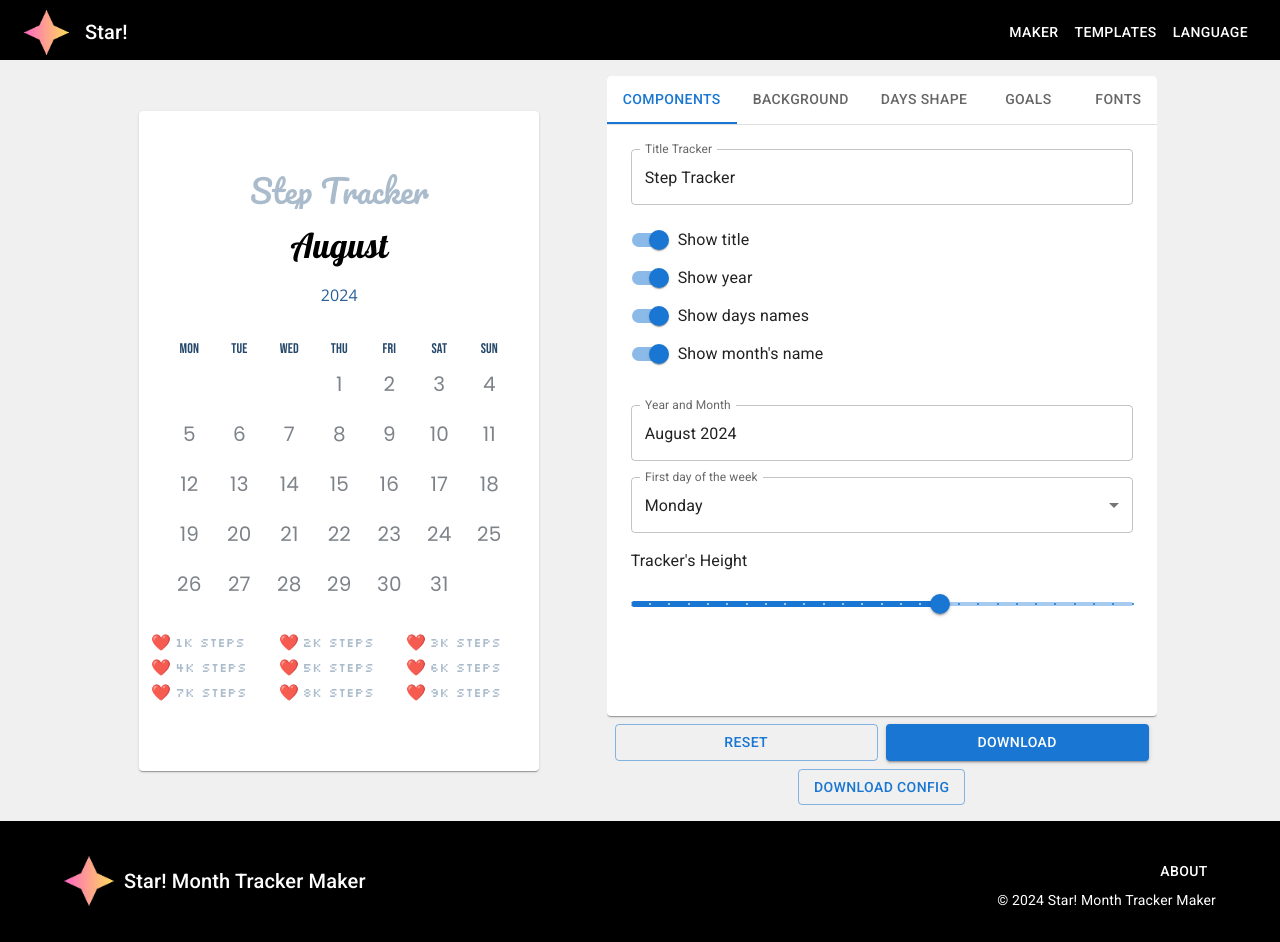
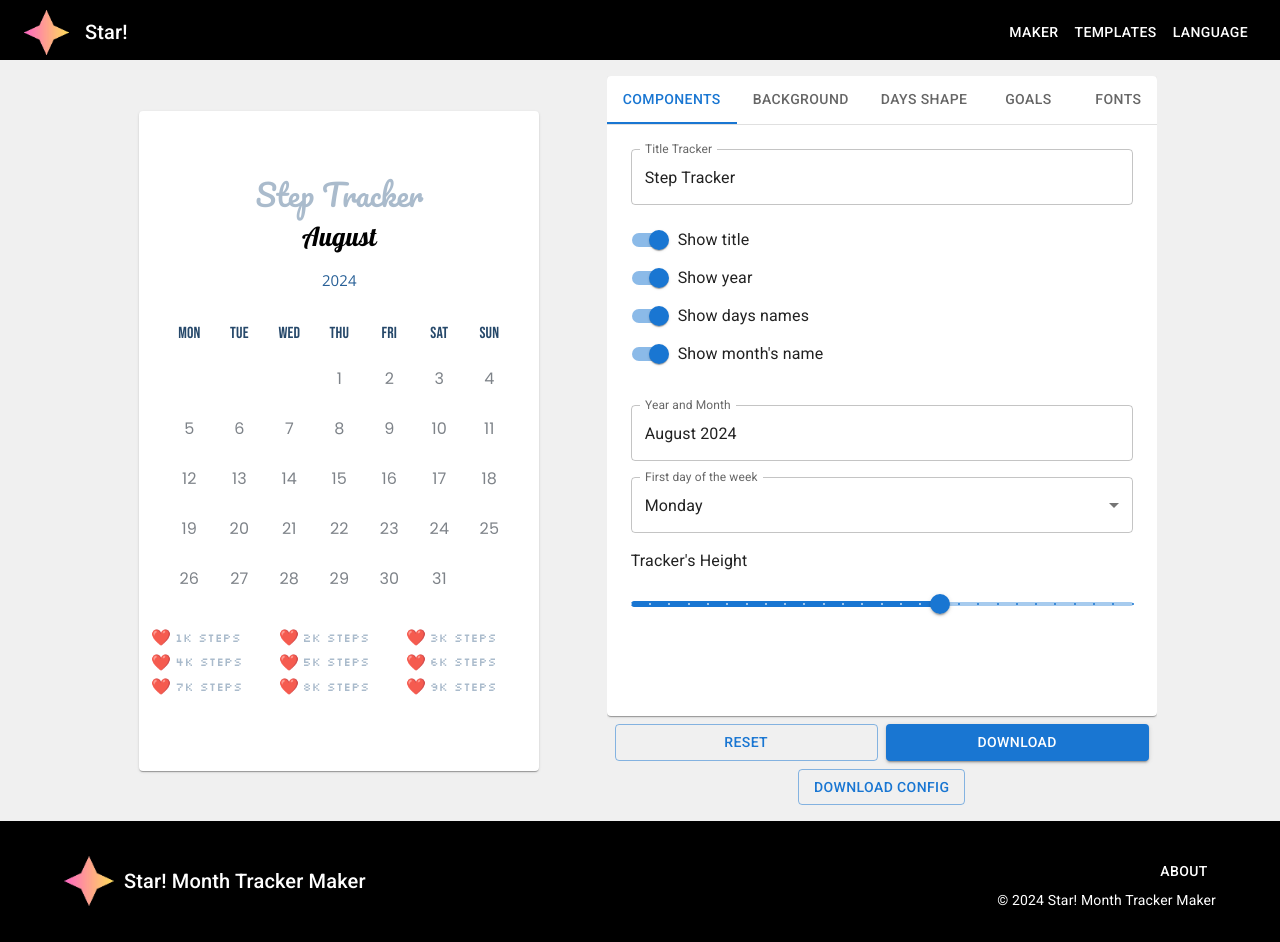
Before and after one commit to TundraDv/react-month-tracker-maker, a React (Create React App) app in the folder react-month-tracker-maker/: page / in a window 1280 px wide. Built offline with nearby package versions, Linux system fonts and the light colour scheme; a web font is replaced by a local one.

Commit message:
font size, font bold, font italics

```diff
--- a/react-month-tracker-maker/src/App.js
+++ b/react-month-tracker-maker/src/App.js
@@ -3,7 +3,6 @@ import * as React from "react";
 import {
   createBrowserRouter,
   RouterProvider,
-  Navigate,
 } from "react-router-dom";
 import MakerView from "./Views/MakerView";
 import ErrorView from "./Views/ErrorView";
--- a/react-month-tracker-maker/src/Assets/BackgroundImage/backgroundImages.json
+++ b/react-month-tracker-maker/src/Assets/BackgroundImage/backgroundImages.json
@@ -17,7 +17,6 @@
   { "id": 15, "src": "BackgroundImage/cuagray.jpg", "title": "cuagray" },
   { "id": 16, "src": "BackgroundImage/sparseblue.jpg", "title": "sparseblue" },
   { "id": 17, "src": "BackgroundImage/moonday.jpg", "title": "moonday" },
-  { "id": 18, "src": "BackgroundImage/goyo.jpg", "title": "goyo" },
   { "id": 19, "src": "BackgroundImage/sofrpink.jpg", "title": "sofrpink" },
   { "id": 20, "src": "BackgroundImage/tulip2.jpg", "title": "tulip2" },
   { "id": 21, "src": "BackgroundImage/cuacute.jpg", "title": "cuacute" },
--- a/react-month-tracker-maker/src/Components/Calendar.jsx
+++ b/react-month-tracker-maker/src/Components/Calendar.jsx
@@ -47,16 +47,36 @@ function Calendar({ data }) {
     emojiSize = 15,
     selectedFonts,
     selectedColors,
+    boldSettings,
+    italicSettings,
+    fontSizes,
     imageLocalDataBackground = [],
     selectedLocalImageBackground = null,
     imageLocalDataDayShape = [],
     selectedLocalImageDayShape = null,
     indexCard = 0
   } = data;
+  const selectedFontsLength = selectedFonts.length;
+  const goalsSelectedFonts=selectedFonts[selectedFontsLength-2];
+  const goalsSelectedColors=selectedColors[selectedFontsLength-2];
+  const goalsBoldSettings=boldSettings[selectedFontsLength-2];
+  const goalsItalicSettings=italicSettings[selectedFontsLength-2];
+  const goalsFontSizes=fontSizes[selectedFontsLength-2];
+
+  const goalsSettings = {
+    columns,
+    rows,
+    textfields,
+    emojis,
+    goalsSelectedFonts,
+    goalsSelectedColors,
+    goalsBoldSettings,
+    goalsItalicSettings,
+    goalsFontSizes
+  }
 
   const { locale, translate } = useLanguage();
 
-  // Set dayjs locale globally
   useEffect(() => {
     dayjs.locale(locale);
   }, [locale]);
@@ -130,27 +150,43 @@ function Calendar({ data }) {
           <Typography
             variant="h3"
             sx={{
-              mb: 2,
+              mb: 1,
               fontFamily: selectedFonts[0],
               color: selectedColors[0],
-              textAlign: 'center', // Center the text
-              fontSize: { xs: '1.5rem', sm: '2rem' }, // Responsive font size
+              fontWeight: boldSettings[0] ? 'bold' : 'normal',
+              fontStyle: italicSettings[0] ? 'italic' : 'normal',
+              fontSize: fontSizes[0],
+              textAlign: 'center',
               lineHeight: 1.2, // Adjust line height for better fit
-              whiteSpace: 'nowrap', // Prevent text wrapping
-              overflow: 'hidden', // Hide overflow
-              textOverflow: 'ellipsis', // Add ellipsis if needed
+              // whiteSpace: 'nowrap', // Prevent text wrapping
+              // overflow: 'hidden', // Hide overflow
+              // textOverflow: 'ellipsis', // Add ellipsis if needed
             }}
           >
             {titleTextContext}
           </Typography>
         )}
         {monthContext && (
-          <Typography variant="h4" sx={{ mb: 2, fontFamily: selectedFonts[1], color: selectedColors[1] }}>
+          <Typography variant="h4"
+          sx={{ mb: 2,
+                fontFamily: selectedFonts[1],
+                color: selectedColors[1],
+                fontWeight: boldSettings[1] ? 'bold' : 'normal',
+                fontStyle: italicSettings[1] ? 'italic' : 'normal',
+                fontSize: fontSizes[1],
+                textAlign: 'center' }}>
             {dateValueContext.locale(locale).format('MMMM')}
           </Typography>
         )}
         {yearContext && (
-          <Typography variant="body1" sx={{ mb: 2, fontFamily: selectedFonts[2], color: selectedColors[2] }}>
+          <Typography variant="body1"
+          sx={{ mb: 2,
+            fontFamily: selectedFonts[2],
+            color: selectedColors[2],
+            fontWeight: boldSettings[2] ? 'bold' : 'normal',
+            fontStyle: italicSettings[2] ? 'italic' : 'normal',
+            fontSize: fontSizes[2],
+            textAlign: 'center' }}>
             {dateValueContext.locale(locale).format('YYYY')}
           </Typography>
         )}
@@ -159,7 +195,14 @@ function Calendar({ data }) {
             <Grid container item xs={12} spacing={0} justifyContent="center">
               {daysNameContext && weekdays.map((dayName, index) => (
                 <Grid item xs={1} key={index} sx={{ textAlign: 'center', minWidth: 50, boxSizing: 'border-box' }}>
-                  <Typography variant="body2" sx={{ fontFamily: selectedFonts[3], color: selectedColors[3] }}>
+                  <Typography variant="body2"
+                    sx={{ mb: 1,
+                      fontFamily: selectedFonts[3],
+                      color: selectedColors[3],
+                      fontWeight: boldSettings[3] ? 'bold' : 'normal',
+                      fontStyle: italicSettings[3] ? 'italic' : 'normal',
+                      fontSize: fontSizes[3],
+                      textAlign: 'center' }}>
                     {dayName}
                   </Typography>
                 </Grid>
@@ -205,7 +248,9 @@ function Calendar({ data }) {
                             position: 'relative',
                             fontFamily: selectedFonts[4],
                             color: selectedColors[4],
-                            fontSize: 20,
+                            fontWeight: boldSettings[4] ? 'bold' : 'normal',
+                            fontStyle: italicSettings[4] ? 'italic' : 'normal',
+                            fontSize: fontSizes[4],
                             textAlign: 'center',
                             zIndex: 1,
                             opacity: 1,
@@ -236,12 +281,7 @@ function Calendar({ data }) {
           </Grid>
         </Box>
         <Goals
-          columns={columns}
-          rows={rows}
-          textfields={textfields}
-          emojis={emojis}
-          selectedFonts={selectedFonts}
-          selectedColors={selectedColors}
+          goalsSettings = {goalsSettings}
         />
       </Box>
     </Card>
--- a/react-month-tracker-maker/src/Components/Goals.jsx
+++ b/react-month-tracker-maker/src/Components/Goals.jsx
@@ -1,9 +1,16 @@
 import React from "react";
 import { Grid, Stack, Typography, Box } from "@mui/material"
 
-function Goals( {columns, rows, textfields, emojis, selectedFonts, selectedColors} ) {
-  const lastFont = selectedFonts[selectedFonts.length - 2];
-  const lastColor = selectedColors[selectedColors.length - 2];
+function Goals( {goalsSettings} ) {
+  const { columns,
+    rows,
+    textfields,
+    emojis,
+    goalsSelectedFonts,
+    goalsSelectedColors,
+    goalsBoldSettings,
+    goalsItalicSettings,
+    goalsFontSizes } = goalsSettings;
 
   const totalItems = rows * columns;
   return (
@@ -37,14 +44,20 @@ function Goals( {columns, rows, textfields, emojis, selectedFonts, selectedColor
                 }}>
                   {emojis[index]}
                 </span>
-                <Typography sx={{ position: 'relative',
-        // display: 'inline-block',
-        // color: 'white',
-        // textShadow: '1px 1px 2px rgba(0, 0, 0, 1)',
-        fontSize: '0.8rem',fontFamily: lastFont, color: lastColor }}>
-                  {/* <b> */}
+                <Typography
+                sx={{
+                  position: 'relative',
+                  // display: 'inline-block',
+                  // color: 'white',
+                  // textShadow: '1px 1px 2px rgba(0, 0, 0, 1)',
+                  fontFamily: goalsSelectedFonts,
+                  color: goalsSelectedColors,
+                  fontWeight: goalsBoldSettings ? 'bold' : 'normal',
+                  fontStyle: goalsItalicSettings ? 'italic' : 'normal',
+                  fontSize: goalsFontSizes,
+                  textAlign: 'center'
+                  }}>
                   {textfields[index]}
-                  {/* </b> */}
                 </Typography>
               </Stack>
             ) : null}
--- a/react-month-tracker-maker/src/Views/MakerView.jsx
+++ b/react-month-tracker-maker/src/Views/MakerView.jsx
@@ -21,7 +21,7 @@ function MakerView() {
   const { selectedId: selectedIdDayShape, imageLocalData: imageLocalDataDayShape, selectedLocalImage: selectedLocalImageDayShape, selectedImageDayShape, transparency: transparencyDayShape, backgroundColor: backgroundColorDayShape } = useDayShapeContext();
   const { selectedId, imageLocalData: imageLocalDataBackground, selectedLocalImage: selectedLocalImageBackground, selectedImageBackground, transparency, backgroundColor } = useBackgroundImageContext();
   const { titleTextContext, heightContext, titleContext, yearContext, monthContext, daysNameContext, firstDayContext, dateValueContext } = useComponentsContext();
-  const { selectedFonts, selectedColors } = useFontContext();
+  const { selectedFonts, selectedColors, boldSettings, italicSettings, fontSizes } = useFontContext();
   const { columns, rows, textfields, emojis, fillingEmojis, emojiSize } = useGoalsContext();
   const { id } = useParams();
 
@@ -48,13 +48,16 @@ function MakerView() {
       heightContext,
       selectedFonts,
       selectedColors,
+      boldSettings,
+      italicSettings,
+      fontSizes,
       columns,
       rows,
       textfields,
       emojis
     };
   }, [
-    selectedId, selectedIdDayShape, selectedImageBackground, transparency, backgroundColor,
+    selectedId, boldSettings, italicSettings, fontSizes, selectedIdDayShape, selectedImageBackground, transparency, backgroundColor,
     selectedImageDayShape, transparencyDayShape, backgroundColorDayShape,
     titleTextContext, titleContext, yearContext, daysNameContext, monthContext, firstDayContext, heightContext,
     selectedFonts, selectedColors, columns, rows, textfields, emojis
@@ -84,13 +87,16 @@ function MakerView() {
       emojiSize,
       selectedFonts,
       selectedColors,
+      boldSettings,
+      italicSettings,
+      fontSizes,
       imageLocalDataBackground,
       selectedLocalImageBackground,
       imageLocalDataDayShape,
       selectedLocalImageDayShape
     };
   }, [
-    selectedImageDayShape, transparencyDayShape, backgroundColorDayShape, selectedImageBackground, transparency, backgroundColor,
+    selectedImageDayShape, boldSettings, italicSettings, fontSizes, transparencyDayShape, backgroundColorDayShape, selectedImageBackground, transparency, backgroundColor,
     titleTextContext, heightContext, titleContext, yearContext, monthContext, daysNameContext, firstDayContext, dateValueContext,
     columns, rows, textfields, emojis, fillingEmojis, emojiSize, selectedFonts, selectedColors,
     imageLocalDataBackground, selectedLocalImageBackground, imageLocalDataDayShape, selectedLocalImageDayShape
--- a/react-month-tracker-maker/src/Views/TemplatesView.jsx
+++ b/react-month-tracker-maker/src/Views/TemplatesView.jsx
@@ -31,6 +31,9 @@ function TemplatesView() {
             firstDayContext: item.firstDayContext,
             selectedFonts: item.selectedFonts,
             selectedColors: item.selectedColors,
+            boldSettings: item.boldSettings,
+            italicSettings: item.italicSettings,
+            fontSizes: item.fontSizes,
             columns: item.columns,
             rows: item.rows,
             textfields: item.textfields,
```
Also changed, not shown: react-month-tracker-maker/src/Assets/Templates/templates.json (+24 -0 lines), react-month-tracker-maker/src/Components/FontPicker.jsx (+81 -47 lines), react-month-tracker-maker/src/Contexts/FontContext.jsx (+8 -13 lines), react-month-tracker-maker/src/Utils/useTemplateUpdater.jsx (+17 -2 lines).
